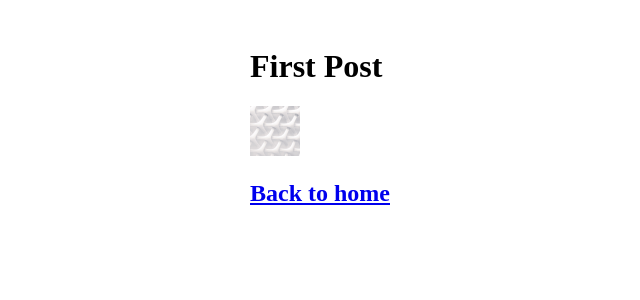
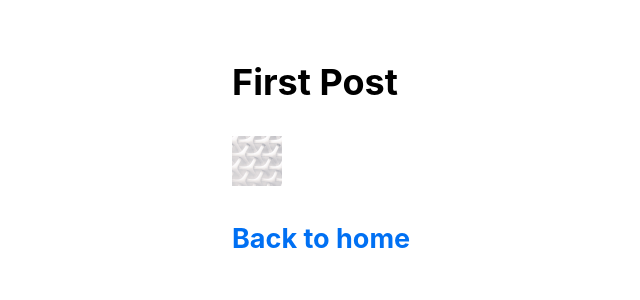
Before and after one commit to kstiopin/nextjs-demo, a Next.js app: page /posts/first-post in a window 1280 px wide. Shown: the top 300 px of the page, without its empty margins (102-742 px from the left). Built offline with nearby package versions, Linux system fonts and the light colour scheme.

Commit message:
Introduced global styles

```diff
--- /dev/null
+++ b/pages/_app.js
@@ -0,0 +1,7 @@
+import '../styles/global.css';
+
+const App = ({ Component, pageProps }) => (
+  <Component {...pageProps} />
+);
+
+export default App;
--- /dev/null
+++ b/styles/global.css
@@ -0,0 +1,27 @@
+html,
+body {
+    padding: 0;
+    margin: 0;
+    font-family: -apple-system, BlinkMacSystemFont, Segoe UI, Roboto, Oxygen, Ubuntu,
+    Cantarell, Fira Sans, Droid Sans, Helvetica Neue, sans-serif;
+    line-height: 1.6;
+    font-size: 18px;
+}
+
+* {
+    box-sizing: border-box;
+}
+
+a {
+    color: #0070f3;
+    text-decoration: none;
+}
+
+a:hover {
+    text-decoration: underline;
+}
+
+img {
+    max-width: 100%;
+    display: block;
+}
```
